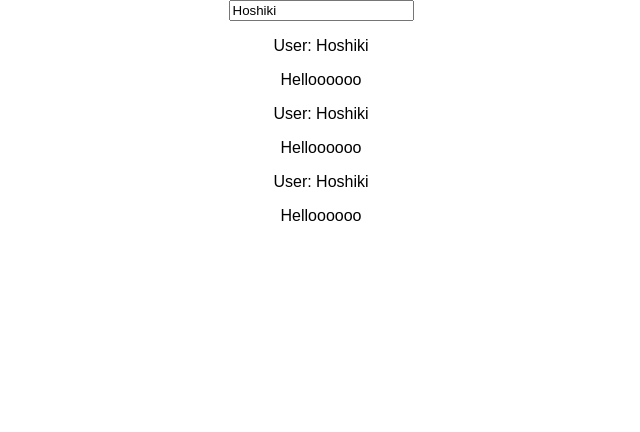
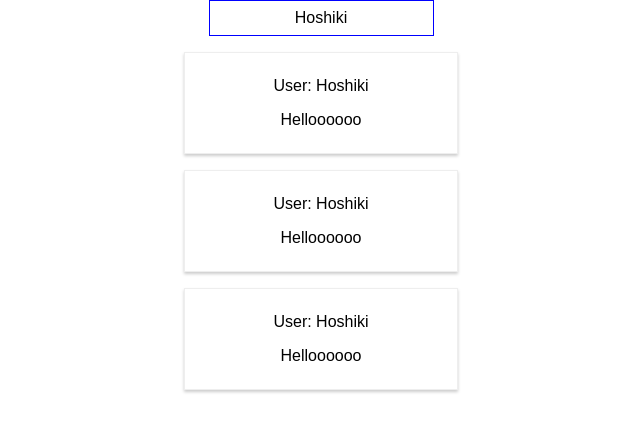
Before and after one commit to hoshikitsunoda/react-practice, a React (Create React App) app in the folder react-assignment-1/assignment-1/: page / in a window 1280 px wide. Shown: the top 432 px of the page, without its empty margins (319-959 px from the left). Built offline with nearby package versions, Linux system fonts and the light colour scheme.

Commit message:
Added styling using both inline and stylesheet.

```diff
--- a/react-assignment-1/assignment-1/src/UserInput/UserInput.js
+++ b/react-assignment-1/assignment-1/src/UserInput/UserInput.js
@@ -1,9 +1,18 @@
 import React from 'react'
 
 const UserInput = (props) => {
+  const style = {
+    backgroundColor: 'white',
+    font: 'inherit',
+    border: '1px solid blue',
+    padding: '8px',
+    textAlign: 'center'
+  }
+
   return (
     <div>
       <input
+        style={style}
         type="text"
         onChange={props.changed}
         value={props.value} />
--- /dev/null
+++ b/react-assignment-1/assignment-1/src/UserOutput/UserOutput.css
@@ -0,0 +1,8 @@
+.username {
+  width: 20%;
+  margin: 16px auto;
+  border: 1px solid #eee;
+  box-shadow: 0 2px 3px #ccc;
+  padding: 8px;
+  text-align: center;
+}
--- a/react-assignment-1/assignment-1/src/UserOutput/UserOutput.js
+++ b/react-assignment-1/assignment-1/src/UserOutput/UserOutput.js
@@ -1,8 +1,9 @@
 import React from 'react'
+import './UserOutput.css'
 
 const UserOutput = (props) => {
   return (
-    <div>
+    <div className="username">
       <p>User: {props.userName}</p>
       <p>Helloooooo</p>
     </div>
```
